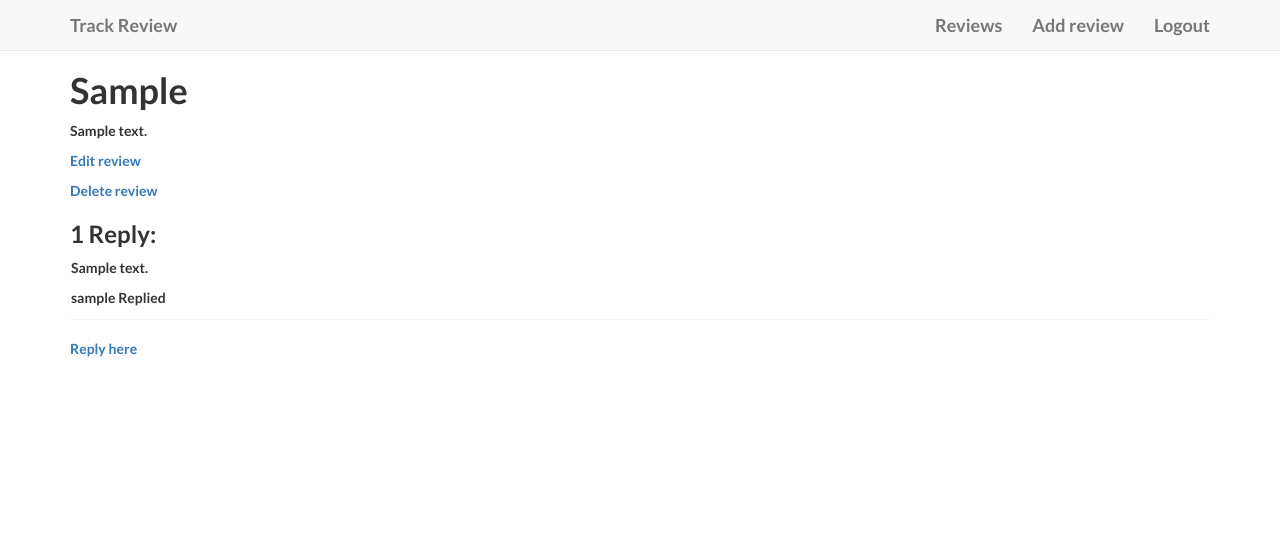
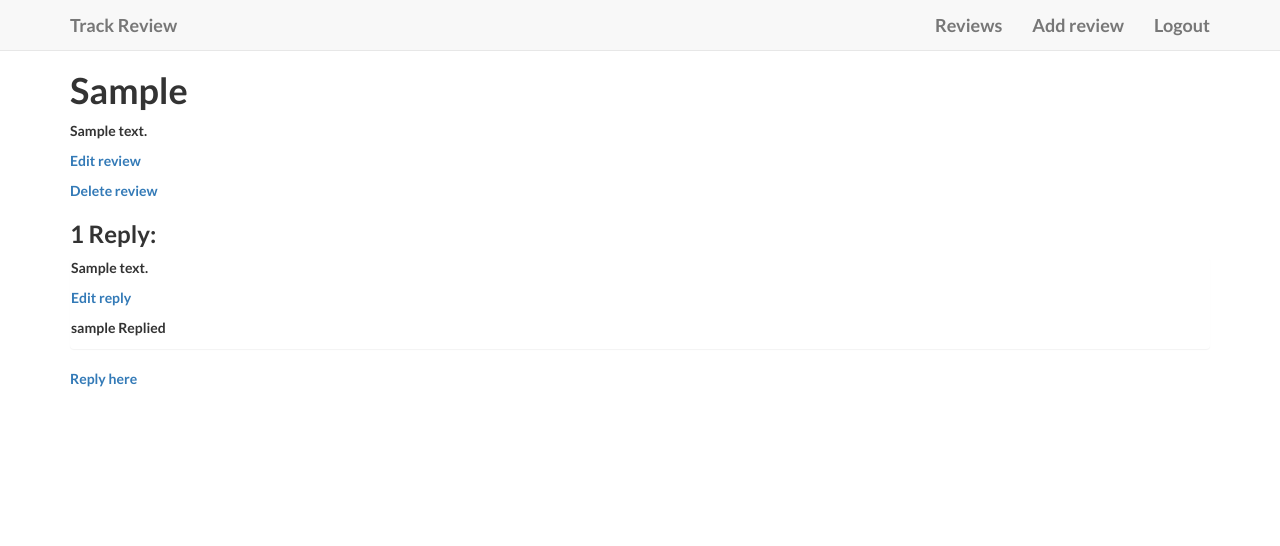
Before and after one commit to njc413/track_review, a Django app: page /review/1/ in a window 1280 px wide. Shown: the top 546 px of the page. Run offline with Django 3.2, Linux system fonts and the light colour scheme; the first user in the database is signed in; tables that the repository leaves empty hold one stand-in row (Sample ...); some libraries are stand-ins or nearby versions.

Commit message:
add reply update view

```diff
--- a/core/urls.py
+++ b/core/urls.py
@@ -11,4 +11,5 @@ urlpatterns = patterns('',
    url(r'^review/update/(?P<pk>\d+)/$', ReviewUpdateView.as_view(), name='review_update'),
    url(r'^review/delete/(?P<pk>\d+)/$', ReviewDeleteView.as_view(), name='review_delete'),
    url(r'^review/(?P<pk>\d+)/reply/create/$', ReplyCreateView.as_view(), name='reply_create'),
+   url(r'^review/(?P<review_pk>\d+)/reply/update/(?P<reply_pk>\d+)/$', ReplyUpdateView.as_view(),name='reply_update'),
  )
--- a/core/views.py
+++ b/core/views.py
@@ -56,3 +56,12 @@ class ReplyCreateView(CreateView):
       form.instance.user = self.request.user
       form.instance.review = Review.objects.get(id=self.kwargs['pk'])
       return super(ReplyCreateView, self).form_valid(form)
+
+class ReplyUpdateView(UpdateView):
+  model = Reply
+  pk_url_kwarg = 'reply_pk'
+  template_name = 'reply/reply_form.html'
+  fields = ['text']
+
+  def get_success_url(self):
+      return self.object.review.get_absolute_url()
--- a/templates/review/review_detail.html
+++ b/templates/review/review_detail.html
@@ -12,6 +12,9 @@
 {% for reply in replies %}
 <div class="panel">
   <p>{{ reply.text }}</p>
+  {% if reply.user == user %}
+  <p><a href="{% url 'reply_update' review_pk=review.id reply_pk=reply.id %}">Edit reply</a></p>
+  {% endif %}
   <p>{{reply.user.username }} Replied</p>
 </div>
 {% endfor %}
```
